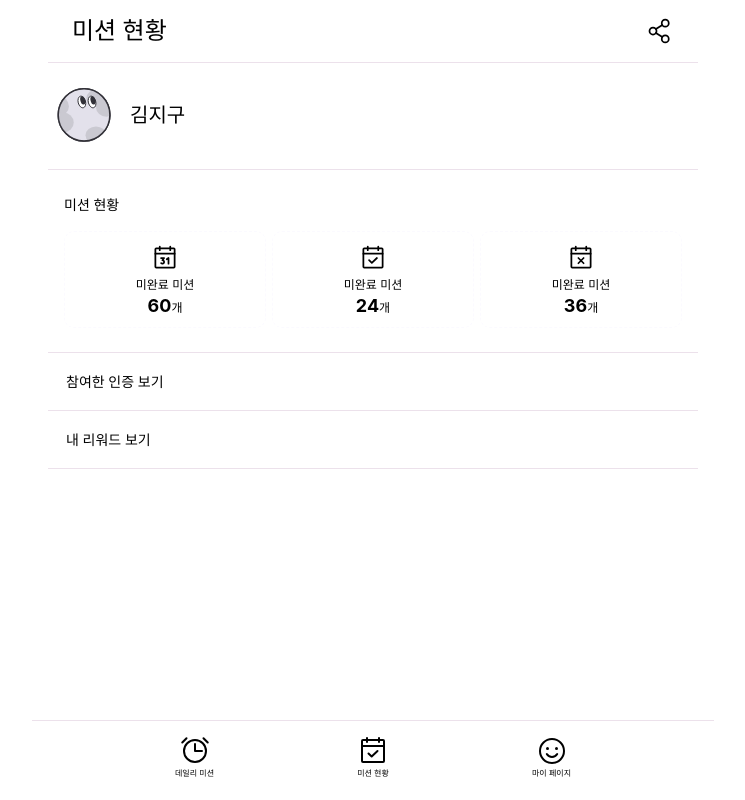
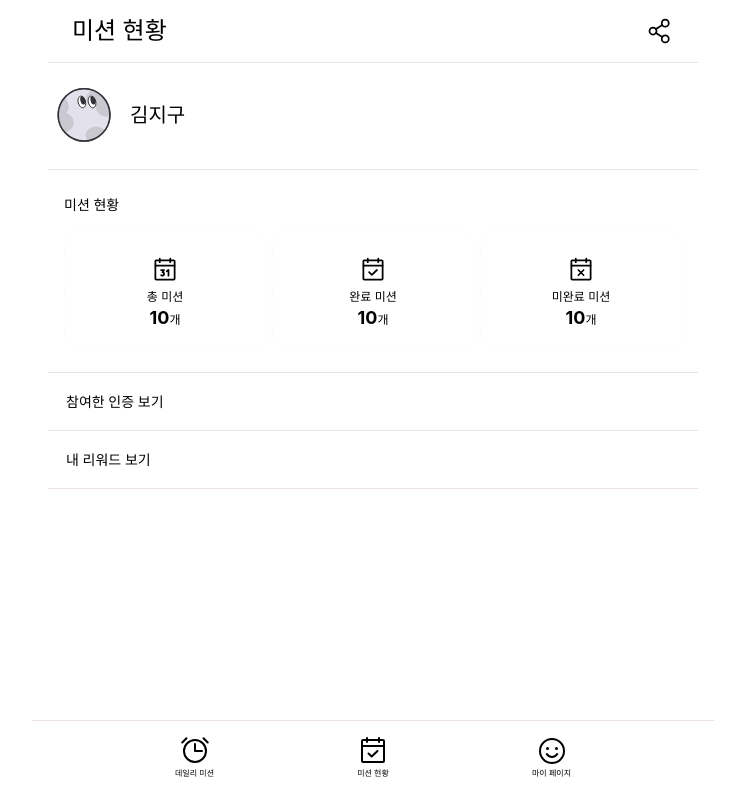
Before and after one commit to bsideproject/praise-frontend, a Next.js app: page /my-page in a window 1280 px wide. Shown: the whole page, without its empty margins (267-1012 px from the left). Built offline with nearby package versions, Linux system fonts and the light colour scheme.

Commit message:
feature: MissionCard에 Link 연결

```diff
--- a/src/components/mission-card.tsx
+++ b/src/components/mission-card.tsx
@@ -1,12 +1,15 @@
+import Link from "next/link";
 import { Calendar, CalendarCheck, CalendarX } from "phosphor-react";
 import { ReactNode } from "react";
 import styled from "styled-components";
 
-type MissionType = "TOTAL" | "COMPLETED" | "UNCOMPLETED";
+export type MissionType = "TOTAL" | "COMPLETED" | "UNCOMPLETED";
 
 interface MissionCardProps {
 	type: MissionType;
+	text: string;
 	number: number;
+	queryParams: string;
 }
 
 const Text = styled.div`
@@ -26,10 +29,15 @@ const TextContainer = styled.div`
 	justify-content: center;
 `;
 
-const MissionCardContainer = styled.div`
+const MissionCardContainer = styled.li`
 	border: 1px dashed ${({ theme }) => theme.colors.gray2};
 	border-radius: 10px;
 	flex: 1;
+	padding: 12px 0px 8px 0px;
+	cursor: pointer;
+`;
+
+const ItemContainer = styled.div`
 	display: flex;
 	flex-direction: column;
 	align-items: center;
@@ -44,16 +52,20 @@ const MissionIcon: Record<MissionType, ReactNode> = {
 	UNCOMPLETED: <CalendarX size={28} />,
 };
 
-function MissionCard({ type, number }: MissionCardProps) {
+function MissionCard({ type, number, text, queryParams }: MissionCardProps) {
 	return (
 		<MissionCardContainer>
+			<Link href={{ pathname: "/missions", query: { status: queryParams } }}>
+				<ItemContainer>
 					{MissionIcon[type]}
 					<TextContainer>
-				<Text>미완료 미션</Text>
+						<Text>{text}</Text>
 						<Text>
 							<StrongText>{number}</StrongText>개
 						</Text>
 					</TextContainer>
+				</ItemContainer>
+			</Link>
 		</MissionCardContainer>
 	);
 }
--- a/src/components/mission-status-section.tsx
+++ b/src/components/mission-status-section.tsx
@@ -1,5 +1,5 @@
 import styled from "styled-components";
-import MissionCard from "./mission-card";
+import MissionCard, { MissionType } from "./mission-card";
 
 const SectionContainer = styled.section`
 	padding: 24px 16px 24px 16px;
@@ -9,7 +9,7 @@ const SectionContainer = styled.section`
 	border-bottom: 1px ${({ theme }) => theme.colors.gray10} solid;
 `;
 
-const MissionCardContainer = styled.div`
+const MissionCardContainer = styled.ul`
 	display: flex;
 	column-gap: 6px;
 `;
@@ -20,14 +20,39 @@ const SectionTitle = styled.div`
 	font-weight: 500;
 `;
 
+const MissionLinks: { name: MissionType; queryParams: string; text: string }[] =
+	[
+		{
+			name: "TOTAL",
+			queryParams: "all",
+			text: "총 미션",
+		},
+		{
+			name: "COMPLETED",
+			queryParams: "completed",
+			text: "완료 미션",
+		},
+		{
+			name: "UNCOMPLETED",
+			queryParams: "uncompleted",
+			text: "미완료 미션",
+		},
+	];
+
 function MissionStatusSection() {
 	return (
 		<SectionContainer>
 			<SectionTitle>미션 현황</SectionTitle>
 			<MissionCardContainer>
-				<MissionCard type="TOTAL" number={60} />
-				<MissionCard type="COMPLETED" number={24} />
-				<MissionCard type="UNCOMPLETED" number={36} />
+				{MissionLinks.map((missionLink) => (
+					<MissionCard
+						key={missionLink.name}
+						type={missionLink.name}
+						text={missionLink.text}
+						queryParams={missionLink.queryParams}
+						number={10}
+					/>
+				))}
 			</MissionCardContainer>
 		</SectionContainer>
 	);
```
Lines whose indentation alone changed are shown as unchanged.
